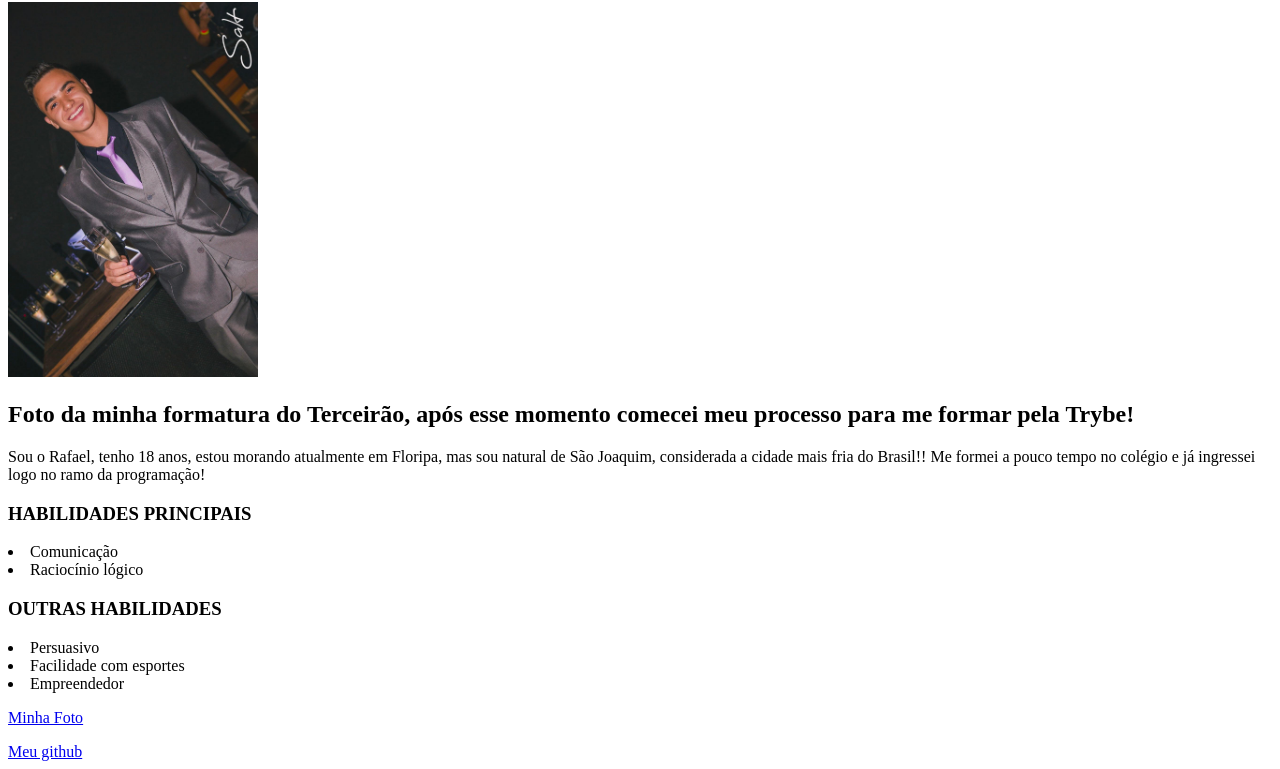
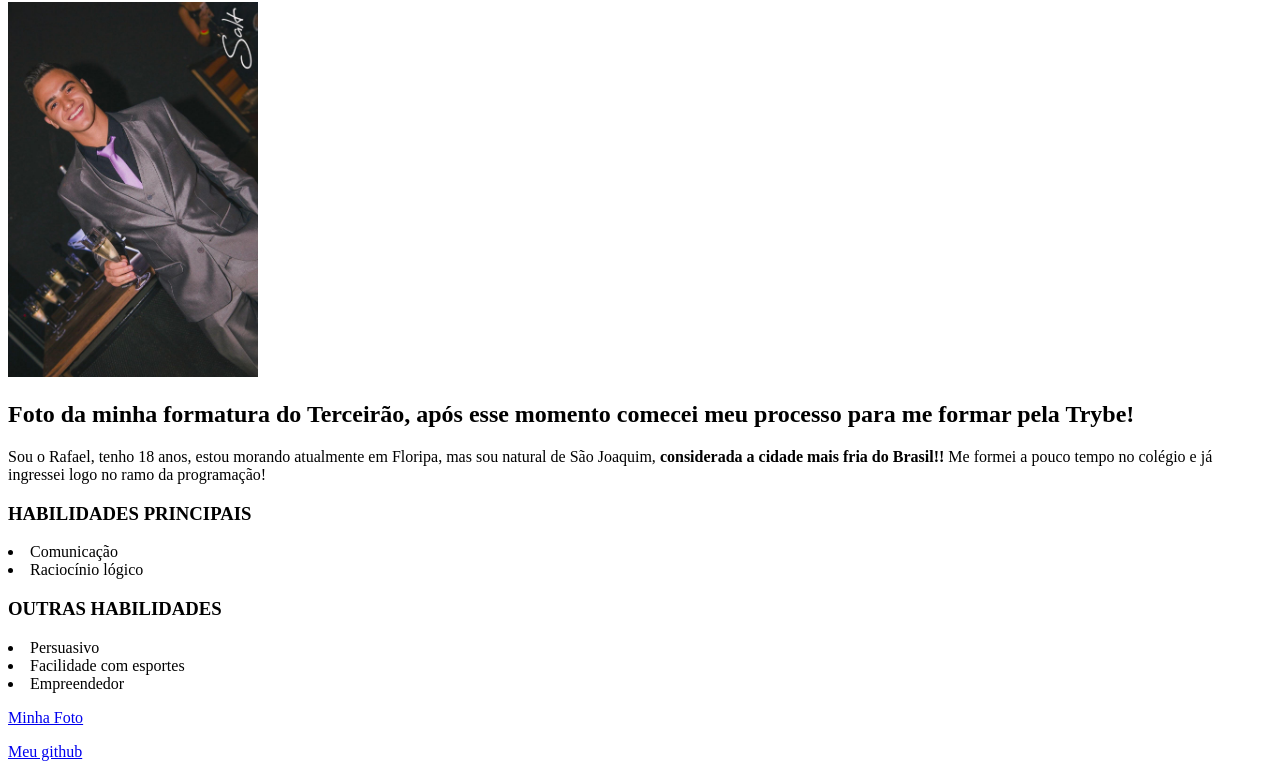
Before and after one commit to rafabzf/rafabzf.github.io, a plain HTML site: page index.html in a window 1280 px wide. Shown: the part 78-847 px from the top of the page. Drawn offline with Linux system fonts and the light colour scheme.

Commit message:
Adicionei partes em negrito para o meu site

```diff
--- a/index.html
+++ b/index.html
@@ -9,9 +9,9 @@
 <body>
     <h1>Rafael Bleyer Zanette Furtado</h1>
     <img id="foto" src="./formatura.jpg" alt="Minha foto" width="250">
-    <h2>Foto da minha formatura do Terceirão, após esse momento comecei meu processo para me formar pela Trybe!</h2>
+    <h2>Foto da minha formatura do Terceirão, após esse momento <strong>comecei meu processo para me formar pela Trybe!</strong> </h2>
 
-    <p>Sou o Rafael, tenho 18 anos, estou morando atualmente em Floripa, mas sou natural de São Joaquim, considerada a cidade mais fria do Brasil!! Me formei a pouco tempo no colégio e já ingressei logo no ramo da programação!</p>
+    <p>Sou o Rafael, tenho 18 anos, estou morando atualmente em Floripa, mas sou natural de São Joaquim, <strong>considerada a cidade mais fria do Brasil!!</strong> Me formei a pouco tempo no colégio e já ingressei logo no ramo da programação!</p>
     <h3>HABILIDADES PRINCIPAIS</h3>
     <li>Comunicação</li>
     <li>Raciocínio lógico</li>
```
